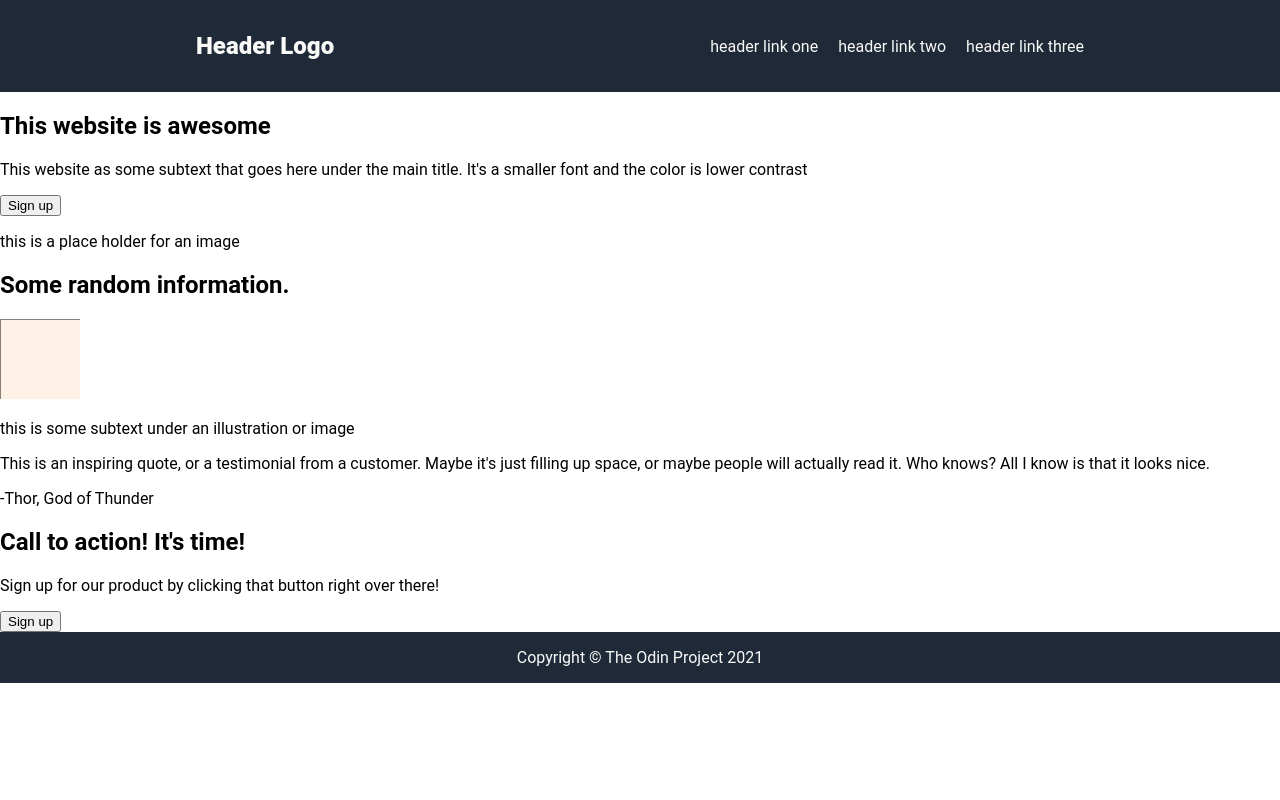
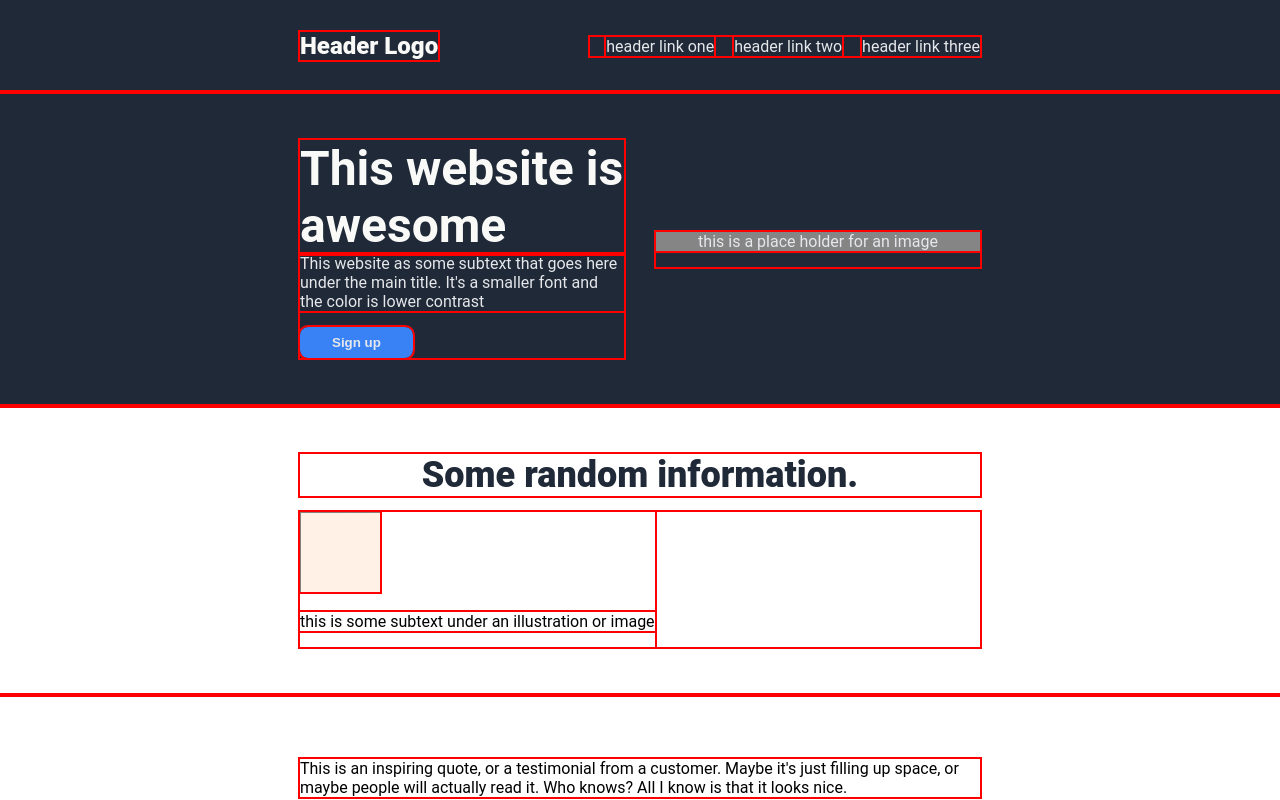
Before and after one commit to riposte-dev/odin-landing-page, a plain HTML site: page index.html in a window 1280 px wide. Shown: the top 800 px of the page. Drawn offline with Linux system fonts and the light colour scheme.

Commit message:
Update style.css

```diff
--- a/style.css
+++ b/style.css
@@ -1,19 +1,23 @@
+* {
+    outline: 2px solid red;
+}
+
 body {
     font-family: 'Roboto', sans-serif;
     margin: 0px;/* Allow elements to cover the full screen */
 }
 
-header,
-footer {
+header {
     background: #1F2937;
     color: #F9FAF8;
+
+    padding: 16px;
+    padding-left: 300px;
+    padding-right: 300px;
+
     display: flex;
-    justify-content: space-around;
     align-items: center;
-}
-
-header {
-    padding: 16px;
+    justify-content: space-between;
 
     h1 {
         font-size: 24px;
@@ -21,8 +25,83 @@ header {
     }
 
     a {
-        color: #F9FAF8; /* Override hyperlink color */
+        color: #E5E7EB; /* Override hyperlink color */
         text-decoration: none;
         margin-left: 16px; /* Space each link in the navigation bar */
     }
 }
+
+footer {
+    background: #1F2937;
+
+    color: #E5E7EB;
+    padding: 16px;
+
+    display: flex;
+    align-items: center;
+    /* Since there is only one element, we can use center */
+    justify-content: center;
+}
+
+section {
+    padding: 48px 300px 48px 300px;
+}
+
+button.sign-up {
+    background-color: #3882F6;
+    color: #E5E7EB;
+    font-weight: 900;
+
+    padding: 8px 32px 8px 32px;
+
+    border: 0px;
+    border-radius: 8px;
+}
+
+#section-one {
+    background: #1F2937;
+
+    display: flex;
+    justify-content: space-between;
+    align-items: center;
+    gap: 32px;
+
+    div {
+        flex-basis: 50%;
+    }
+
+    .img-placeholder {
+        background: #858585;
+
+        display: flex;
+        justify-content: center;
+        align-items: center;
+    }
+
+    h2 {
+        font-size: 48px;
+        color: #F9FAF8;
+        margin: 0px;
+    }
+
+    p {
+        color: #E5E7EB;
+        margin: 0px;
+        margin-bottom: 16px;
+    }
+}
+
+#section-two {
+    h2 {
+        font-size: 36px;
+        color: #1F2937;
+        font-weight: 900;
+        text-align: center;
+        margin: 0px;
+        margin-bottom: 16px;
+    }
+
+    .container {
+        display: flex;
+    }
+}
```
